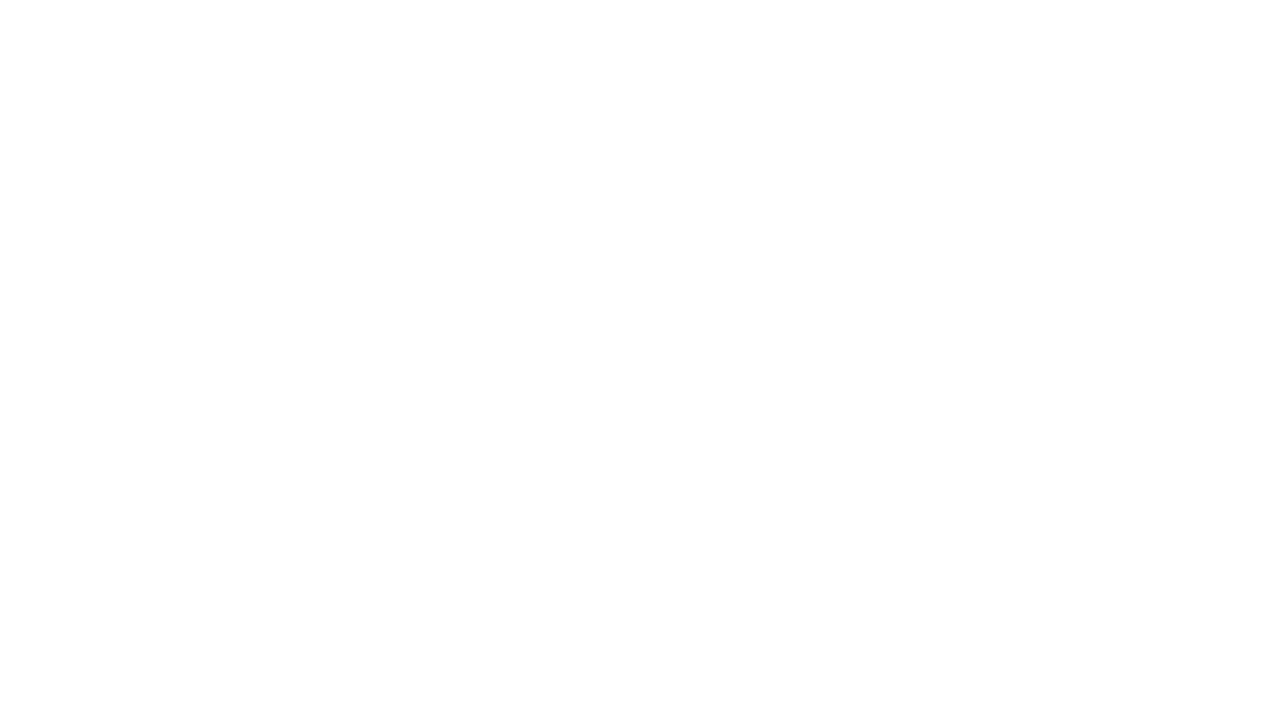
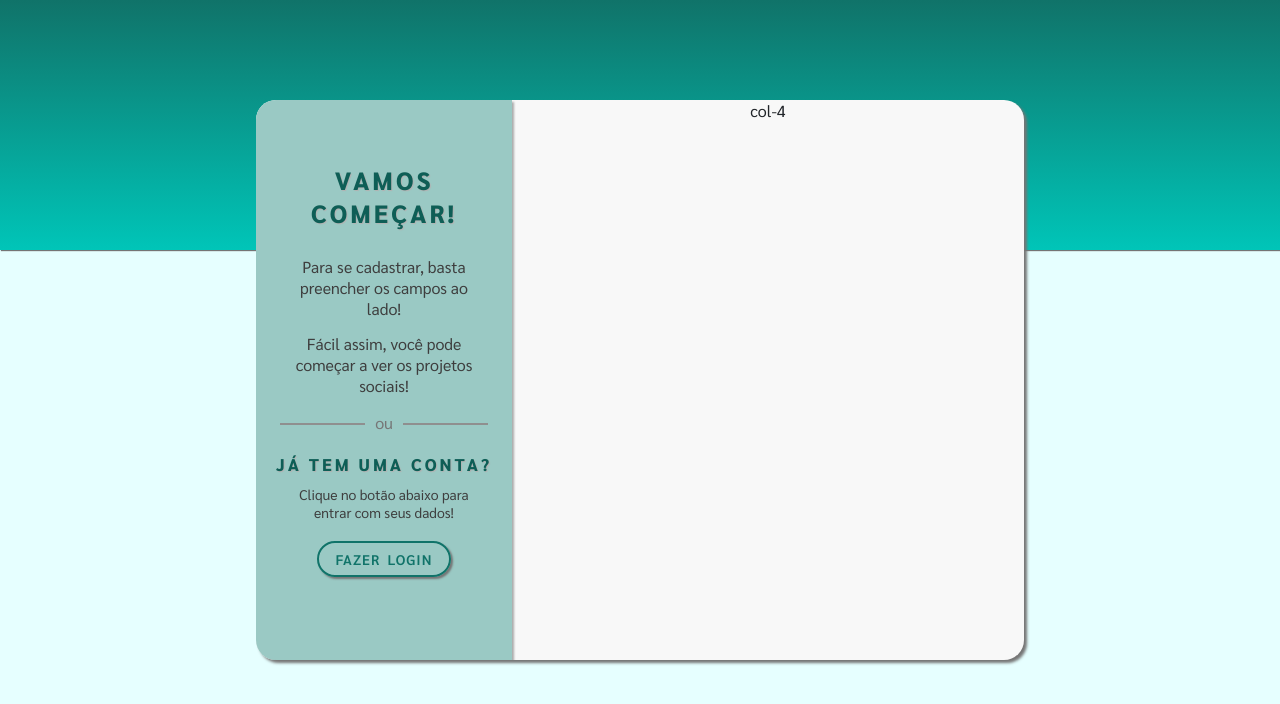
Before and after one commit to yasminweber/exp-criativa-front, a React (Create React App) app: page /register in a window 1280 px wide. Before the commit this address had no page. Shown: the top 704 px of the page. Built offline with nearby package versions, Linux system fonts and the light colour scheme.

Commit message:
Criação páginas de Login e Cadastro

```diff
--- a/src/assets/scss/components.scss
+++ b/src/assets/scss/components.scss
@@ -1,6 +1,7 @@
 @import "./components/memberCard.scss";
 @import "./components/headerDentro.scss";
 @import "./components/register.scss";
+@import "./components/login.scss";
 @import "./components/project.scss";
 
 @import "./components/homev2.scss";
--- a/src/assets/scss/components/register.scss
+++ b/src/assets/scss/components/register.scss
@@ -1,112 +1,222 @@
-.register {
-    background-color: #a7a7a7;
-    width: 35%;
-    float: right;
+// .register {
+//     background-color: #a7a7a7;
+//     width: 35%;
+//     float: right;
+//     height: 100vh;
+//     font-family: 'Sarabun', sans-serif;
+//     box-shadow: 7px 7px 7px 9px #252525;
+//     align-items: center;
+//     display: flex;
+//     flex-direction: row;
+//     flex-wrap: wrap;
+//     justify-content: center;
+//     text-align: center;
+//     overflow: auto;
+
+//     .register-content {
+//         width: 100%;
+//         padding: 20px;
+//         height: auto;
+//         align-items: center;
+//         display: flex;
+//         flex-direction: column;
+//         flex-wrap: wrap;
+//         justify-content: center;
+//         overflow: auto;
+
+//         .title {
+//             h2 {
+
+//                 font-size: 32px;
+//                 font-weight: 800;
+//                 text-transform: uppercase;
+//                 letter-spacing: 3px;
+//                 word-spacing: 5px;
+//                 color: #107369;
+//                 margin-bottom: 10px;
+//             }
+//         }
+
+//         .form-field {
+//             display: flex;
+//             flex-direction: column;
+//             margin-bottom: 17px;
+
+//             label {
+//                 font-size: 14px;
+//                 padding-bottom: 2px;
+//                 text-align: start;
+//                 padding-left: 20px;
+//                 font-weight: 600;
+//             }
+
+//             input {
+//                 border-radius: 50px;
+//                 border: 1px solid #107369;
+//                 padding: 5px 15px;
+//                 outline: none;
+//                 box-shadow: 2px 2px 2px #757575;
+//             }
+//         }
+
+//         .gender-span {
+//             font-size: 14px;
+//             font-weight: 800;
+//         }
+
+//         .gender-option {
+//             margin-top: 7px;
+//             margin-bottom: 17px;
+
+//             label {
+//                 padding-left: 8px;
+//             }
+//         }
+
+//         .register-checks {
+//             align-items: left;
+//             display: flex;
+//             flex-direction: column;
+//             flex-wrap: wrap;
+//             text-align: left;
+//             margin: 15px 0;
+
+//             .register-option {
+//                 align-items: left;
+//                 display: flex;
+//                 flex-direction: row;
+//                 flex-wrap: wrap;
+//                 text-align: left;
+//                 margin: 5px 0;
+
+//                 label {
+//                     padding-left: 8px;
+//                     font-size: 13px;
+//                     margin-top: -4px;
+//                 }
+//             }
+//         }
+
+//         .register-error {
+//             color: rgb(223, 43, 43);
+//             font-size: 13px;
+//             text-transform: uppercase;
+//             letter-spacing: 1px;
+//             font-weight: 600;
+//           }
+
+//         .register-button {
+//             margin-top: 10px;
+//             padding: 7px 17px;
+//             border: 2px solid #107369;
+//             color: #107369;
+//             font-weight: 600;
+//             font-size: 14px;
+//             text-transform: uppercase;
+//             background-color: #ffffff00;
+//             border-radius: 50px;
+//             box-shadow: 2px 2px 2px #757575;
+//             letter-spacing: 1px;
+//             word-spacing: 3px;
+//             margin-bottom: 20px;
+
+//             &:hover {
+//                 background-color: #107369;
+//                 transition: background-color 0.4s linear;
+//                 color: #F2F2F2;
+//             }
+//         }
+//     }
+// }
+
+.register-page {
+    width: 100%;
     height: 100vh;
-    font-family: 'Sarabun', sans-serif;
-    box-shadow: 7px 7px 7px 9px #252525;
-    align-items: center;
-    display: flex;
-    flex-direction: row;
-    flex-wrap: wrap;
-    justify-content: center;
-    text-align: center;
-    overflow: auto;
-
-    .register-content {
-        width: 100%;
-        padding: 20px;
-        height: auto;
+    background-color: rgb(230, 255, 255);
     align-items: center;
     display: flex;
     flex-direction: column;
     flex-wrap: wrap;
-        justify-content: center;
-        overflow: auto;
+    text-align: center;
+    font-family: 'Sarabun', sans-serif;
 
-        .title {
-            h2 {
-
-                font-size: 32px;
-                font-weight: 800;
-                text-transform: uppercase;
-                letter-spacing: 3px;
-                word-spacing: 5px;
-                color: #107369;
-                margin-bottom: 10px;
-            }
+    .register-cover {
+        background: rgb(16, 115, 105);
+        background: linear-gradient(180deg, rgba(16, 115, 105, 1) 0%, rgba(0, 197, 184, 1) 100%);
+        height: 250px;
+        box-shadow: 1px 1px 1px #757575;
     }
 
-        .form-field {
-            display: flex;
-            flex-direction: column;
-            margin-bottom: 17px;
+    .register-content {
+        background-color: rgb(248, 248, 248);
+        width: 60%;
+        height: 70%;
+        margin-top: -150px;
+        border-radius: 20px;
+        box-shadow: 3px 3px 3px #757575;
+        overflow: hidden;
+        // align-items: center;
+        // display: flex;
+        // flex-direction: column;
+        // flex-wrap: wrap;
+        // text-align: center;
+        // justify-content: center;
 
-            label {
-                font-size: 14px;
-                padding-bottom: 2px;
-                text-align: start;
-                padding-left: 20px;
-                font-weight: 600;
-            }
-
-            input {
-                border-radius: 50px;
-                border: 1px solid #107369;
-                padding: 5px 15px;
-                outline: none;
-                box-shadow: 2px 2px 2px #757575;
-            }
-        }
-
-        .gender-span {
-            font-size: 14px;
-            font-weight: 800;
-        }
-
-        .gender-option {
-            margin-top: 7px;
-            margin-bottom: 17px;
-
-            label {
-                padding-left: 8px;
-            }
-        }
-
-        .register-checks {
-            align-items: left;
+        .title-column {
+            background-color: rgb(154, 201, 196);
+            height: 70vh;
+            align-items: center;
             display: flex;
             flex-direction: column;
             flex-wrap: wrap;
-            text-align: left;
-            margin: 15px 0;
+            text-align: center;
+            justify-content: center;
+            box-shadow: 2px 2px 2px #ababab;
 
-            .register-option {
-                align-items: left;
-                display: flex;
-                flex-direction: row;
-                flex-wrap: wrap;
-                text-align: left;
-                margin: 5px 0;
-
-                label {
-                    padding-left: 8px;
-                    font-size: 13px;
-                    margin-top: -4px;
-                }
-            }
+            .title {
+                font-size: 25px;
+                letter-spacing: 3px;
+                text-transform: uppercase;
+                font-weight: 800;
+                margin-bottom: 20px;
+                color: #0e5e56;
+                text-shadow: 1px 1px 1px rgb(178, 178, 178);
             }
 
-        .register-error {
-            color: rgb(223, 43, 43);
-            font-size: 13px;
-            text-transform: uppercase;
-            letter-spacing: 1px;
-            font-weight: 600;
+            .subtitle {
+                color: rgb(62, 62, 62);
+                text-align: center;
+                padding: 7px 15px;
             }
 
-        .register-button {
-            margin-top: 10px;
+            .hr {
+                border-bottom: 2px solid rgb(143, 143, 143);
+                height: 0.5px;
+                width: 90%;
+                margin-top: 20px;
+            }
+
+            .hr-text {
+                margin-top: -13.5px;
+                background-color: rgb(154, 201, 196);
+                padding: 0 10px;
+                color: rgb(118, 118, 118);
+            }
+
+            .login {
+                font-size: 17px;
+                margin-top: 20px;
+                margin-bottom: 10px;
+            }
+            .subtitle-login {
+                color: rgb(62, 62, 62);
+                text-align: center;
+                padding: 0px 15px;
+                font-size: 14px;
+            }
+
+            .login-button {
+                margin-top: 20px;
                 padding: 7px 17px;
                 border: 2px solid #107369;
                 color: #107369;
@@ -126,5 +236,9 @@
                     color: #F2F2F2;
                 }
             }
+
+        }
+
+        .form-column {}
     }
 }
--- /dev/null
+++ b/src/pages/Login/index.js
@@ -0,0 +1,41 @@
+import React, { Component } from 'react';
+import Helmet from 'react-helmet';
+
+class Login extends Component {
+
+    render() {
+        return (
+            <section className='login-page'>
+
+                <Helmet>
+                    <meta charSet="utf-8" />
+                    <title> Nome - Entrar </title>
+                </Helmet>
+
+                <div className='container-fluid register-cover'> </div>
+
+                <div class="container register-content">
+                    <div class="row">
+                        <div class="col-5 title-column">
+                            <h2 className='title'> Bem-Vindo(a) de Volta! </h2>
+
+                            <p className='subtitle'> Digite seu e-mail e senha para entrar! </p>
+
+                            <span className='hr'> </span>
+                            <span className='hr-text'> ou </span>
+
+                            <h2 className='title login'> Ainda não tem uma conta? </h2>
+                            <p className='subtitle-login'> Clique no botão abaixo e cadastre-se agora mesmo! </p>
+                            <button className='login-button'> Quero me Cadastrar </button>
+
+                        </div>
+                        <div class="col-7">col-4</div>
+                    </div>
+                </div>
+
+            </section>
+
+        )
+    }
+}
+export default Login
--- /dev/null
+++ b/src/pages/Register/index.js
@@ -0,0 +1,42 @@
+import React, { Component } from 'react';
+import Helmet from 'react-helmet';
+
+class Register extends Component {
+
+    render() {
+        return (
+            <section className='register-page'>
+
+                <Helmet>
+                    <meta charSet="utf-8" />
+                    <title> Nome - Cadastre-se </title>
+                </Helmet>
+
+                <div className='container-fluid register-cover'> </div>
+
+                <div class="container register-content">
+                    <div class="row">
+                        <div class="col-4 title-column">
+                            <h2 className='title'> Vamos Começar! </h2>
+
+                            <p className='subtitle'> Para se cadastrar, basta preencher os campos ao lado! </p>
+                            <p className='subtitle'> Fácil assim, você pode começar a ver os projetos sociais! </p>
+
+                            <span className='hr'> </span>
+                            <span className='hr-text'> ou </span>
+
+                            <h2 className='title login'> Já tem uma conta? </h2>
+                            <p className='subtitle-login'> Clique no botão abaixo para entrar com seus dados! </p>
+                            <button className='login-button'> Fazer Login </button>
+
+                        </div>
+                        <div class="col-8">col-4</div>
+                    </div>
+                </div>
+
+            </section>
+
+        )
+    }
+}
+export default Register
--- a/src/routes.js
+++ b/src/routes.js
@@ -2,6 +2,8 @@ import { BrowserRouter, Routes, Route } from 'react-router-dom'
 import Home from './pages/Home'
 import ProjectPage from './pages/Project'
 import NewProject from './pages/NewProject'
+import Register from './pages/Register'
+import Login from './pages/Login'
 
 const Rotas = () => {
     return (
@@ -10,6 +12,8 @@ const Rotas = () => {
                 <Route path="/" element={<Home />} />
                 <Route path="/project" element={<ProjectPage />} />
                 <Route path="/newProject" element={<NewProject />} />
+                <Route path="/register" element={<Register />} />
+                <Route path="/login" element={<Login />} />
             </Routes>
         </BrowserRouter>
     )
```
Also changed, not shown: src/assets/scss/components/login.scss (added, +113 -0 lines), 1 other file (tests, documents, lock files or other folders). Lines whose indentation alone changed are shown as unchanged.
